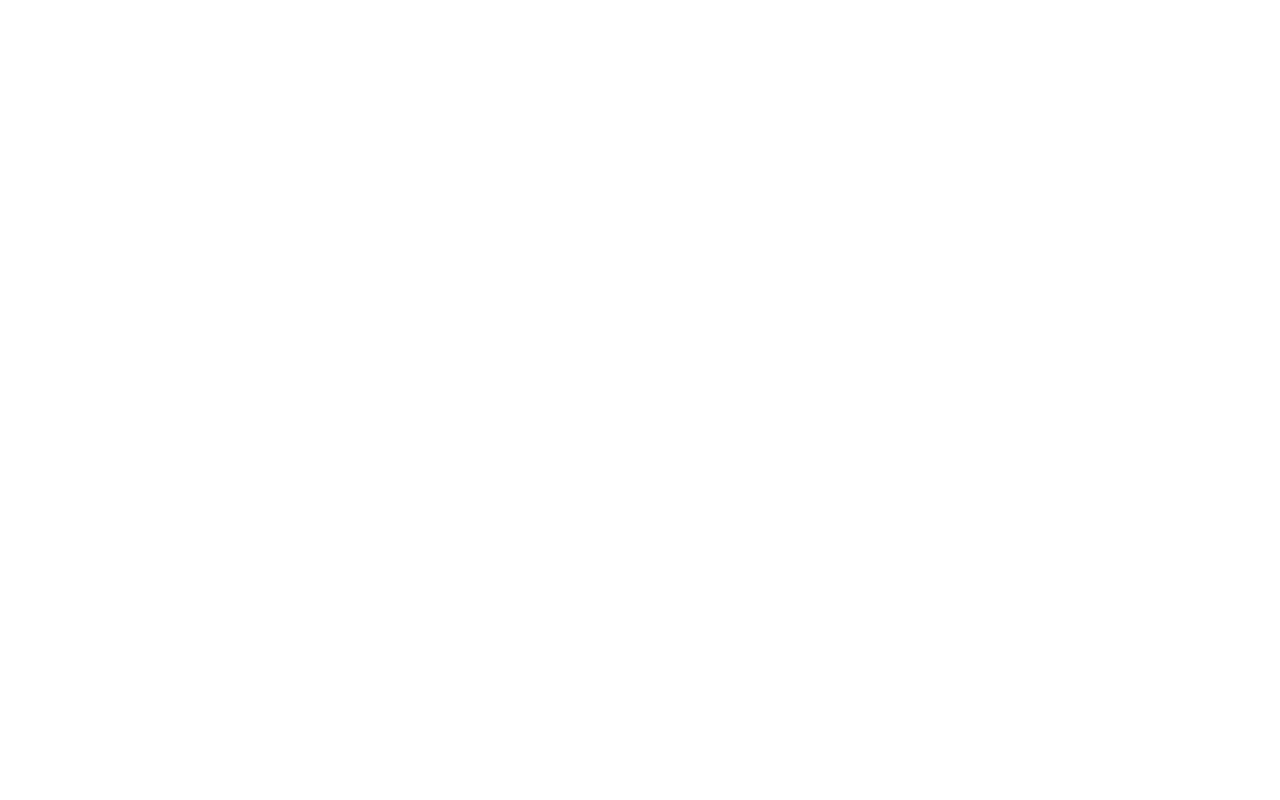
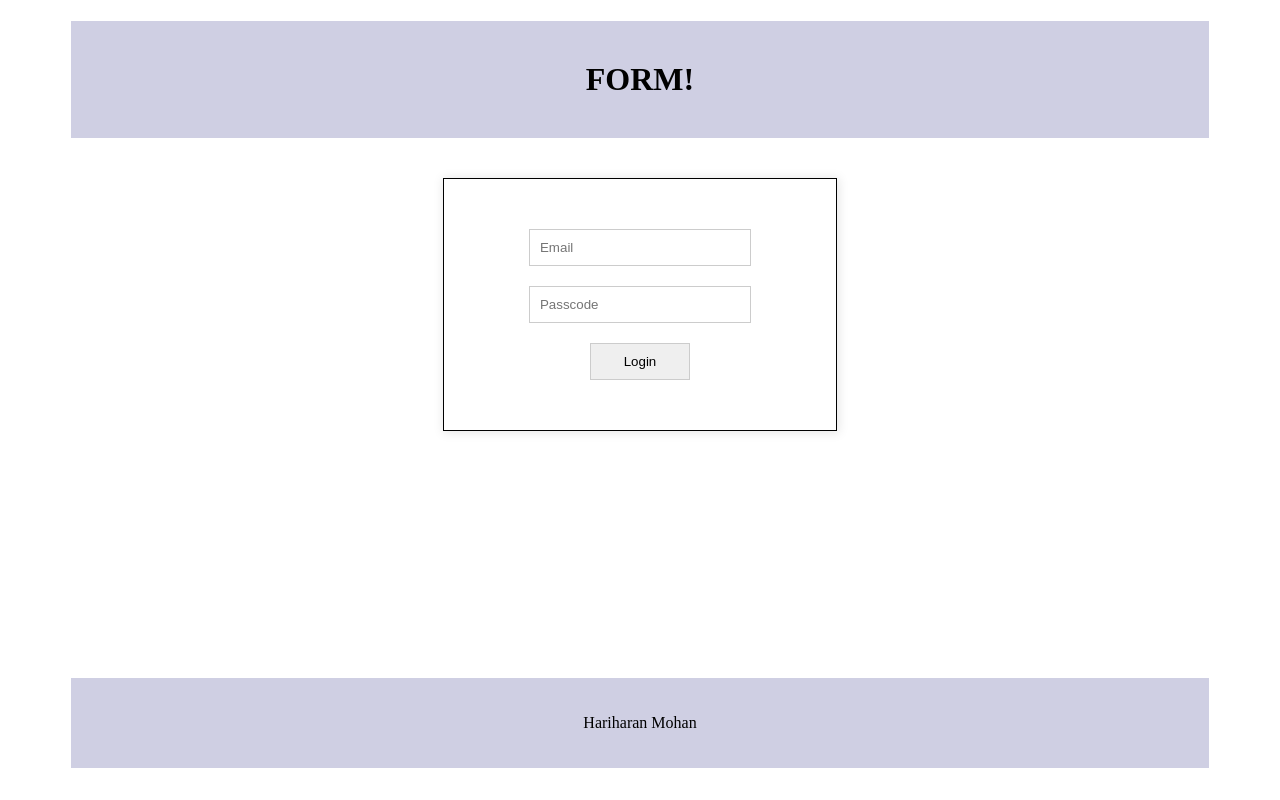
Before and after one commit to iamharie/loginScreen, a plain HTML site: page index.html in a window 1280 px wide. Drawn offline with Linux system fonts and the light colour scheme.

Commit message:
1st version of form

```diff
--- a/index.html
+++ b/index.html
@@ -5,6 +5,25 @@
     <meta http-equiv="X-UA-Compatible" content="IE=edge" />
     <meta name="viewport" content="width=device-width, initial-scale=1.0" />
     <title>Login-Screen</title>
+    <!-- <link rel="stylesheet" href="styles.css" /> -->
+    <link rel="stylesheet" href="styles2.css" />
   </head>
-  <body></body>
+  <body>
+    <div class="container">
+      <header>
+        <h1>FORM!</h1>
+      </header>
+      <div class="main">
+        <form class="form">
+          <input type="email" placeholder="Email" class="email" />
+          <input type="password" placeholder="Passcode" class="passcode" />
+          <button class="btn">Login</button>
+        </form>
+      </div>
+
+      <footer>
+        <p>Hariharan Mohan</p>
+      </footer>
+    </div>
+  </body>
 </html>
--- /dev/null
+++ b/styles.css
@@ -0,0 +1,51 @@
+/* html,
+body {
+  height: 100%;
+  margin: 0;
+} */
+
+.container {
+  width: 90%;
+  height: 100%;
+  margin: 0 auto;
+}
+
+header {
+  background-color: rgb(138, 138, 185);
+}
+
+.form {
+  display: flex;
+  flex-direction: column;
+  justify-content: center;
+  align-items: center;
+  border: solid 2px black;
+  width: 30%;
+  margin: 50px 50px;
+  padding: 20px 20px;
+  box-shadow: 0 0 10px rgba(0, 0, 0, 0.1);
+}
+
+.email,
+.passcode {
+  margin-bottom: 15px;
+  width: 200px;
+  border: 1px solid #ccc;
+  padding: 10px;
+}
+.btn {
+  margin-top: 15px;
+  border: 1px solid #ccc;
+  padding: 10px;
+  cursor: pointer;
+  width: 80px;
+}
+.btn:hover,
+.btn:active {
+  background-color: rgb(22, 21, 21);
+  color: white;
+}
+
+footer {
+  background-color: rgb(138, 138, 185);
+}
--- /dev/null
+++ b/styles2.css
@@ -0,0 +1,77 @@
+.container {
+  width: 90%;
+  height: 100%;
+  margin: 0 auto;
+}
+
+header {
+  background-color: rgb(207, 207, 227);
+}
+h1 {
+  text-align: center;
+  padding: 40px;
+}
+
+.main {
+  height: 500px;
+}
+.form {
+  display: flex;
+  flex-direction: column;
+  border: solid 1px black;
+  width: 30%;
+  margin: 40px auto;
+  padding: 50px 25px;
+  box-shadow: 1px 1px 10px 1px rgba(0, 0, 0, 0.1);
+}
+
+.email,
+.passcode,
+.btn {
+  align-self: center;
+  padding: 10px;
+}
+
+.email,
+.passcode {
+  margin-bottom: 20px;
+  width: 200px;
+  border: 1px solid #ccc;
+}
+.btn {
+  border: 1px solid #ccc;
+  cursor: pointer;
+  width: 100px;
+}
+.btn:hover {
+  background-color: rgb(125, 119, 119);
+  color: white;
+}
+
+footer {
+  text-align: center;
+  padding: 20px;
+  background-color: rgb(207, 207, 227);
+}
+
+/* MEDIA QUERY */
+@media (max-width: 850px) {
+  .form {
+    width: 40%;
+  }
+}
+@media (max-width: 740px) {
+  .form {
+    width: 50%;
+  }
+}
+@media (max-width: 600px) {
+  .form {
+    width: 60%;
+  }
+}
+@media (max-width: 470px) {
+  .form {
+    width: 70%;
+  }
+}
```
